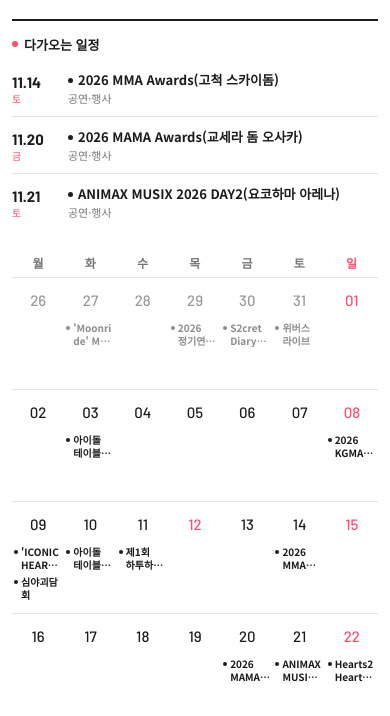
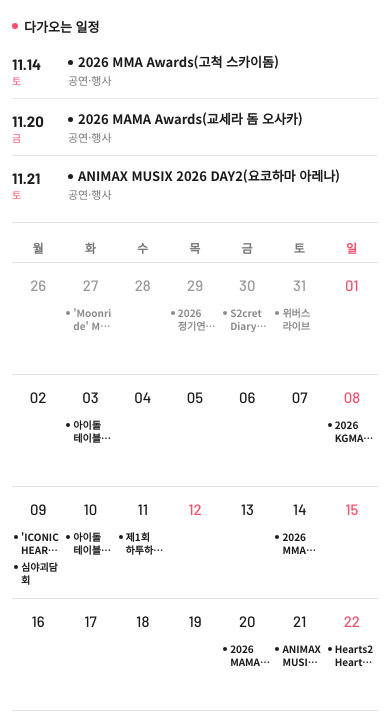
Before and after one commit to H2H-schedule/schedule, a plain HTML site: page index.html in a window 390 px wide. Shown: the part 109-825 px from the top of the page. Drawn offline with Linux system fonts and the light colour scheme.

Commit message:
Add files via upload

```diff
--- a/index.html
+++ b/index.html
@@ -80,14 +80,14 @@ input:focus,select:focus,textarea:focus,button:focus-visible{outline:2px solid v
 .foot{margin-top:40px;color:var(--sub);font-size:12px;display:flex;gap:12px;align-items:center}
 .foot button{border:0;background:none;color:var(--sub);cursor:pointer;text-decoration:underline;padding:0;font-size:12px}
 @media(max-width:900px){
-.layout{grid-template-columns:1fr;margin-top:24px}
+.layout{grid-template-columns:1fr;margin-top:16px}
 .layout{gap:18px}
 aside{border-left:0;padding-left:0;border-top:0;padding-top:0}
 aside h2{font-size:18px}
 aside .d{font-size:12px;margin-bottom:10px}
 aside .empty{font-size:13px}
 aside.nosel,aside .act-clear{display:none}
-#up{display:block;margin-top:22px;padding:14px 0 0;border-top:2px solid var(--ink)}
+#up{display:block;margin-top:20px;padding:0 0 10px;border-bottom:1px solid var(--line)}
 .uhead{font-weight:700;font-size:13px;display:flex;align-items:center;gap:6px;margin-bottom:6px}
 .uhead:before{content:"";width:6px;height:6px;border-radius:50%;background:var(--accent)}
 .urow{display:flex;align-items:center;gap:12px;padding:10px 0;border-top:1px solid var(--line);cursor:pointer}
```
